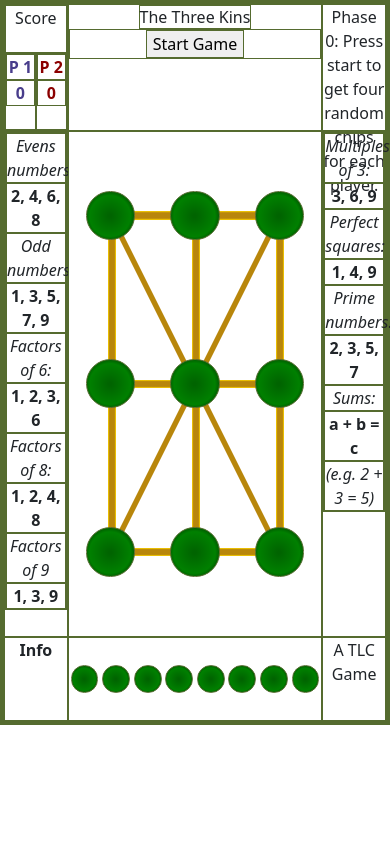
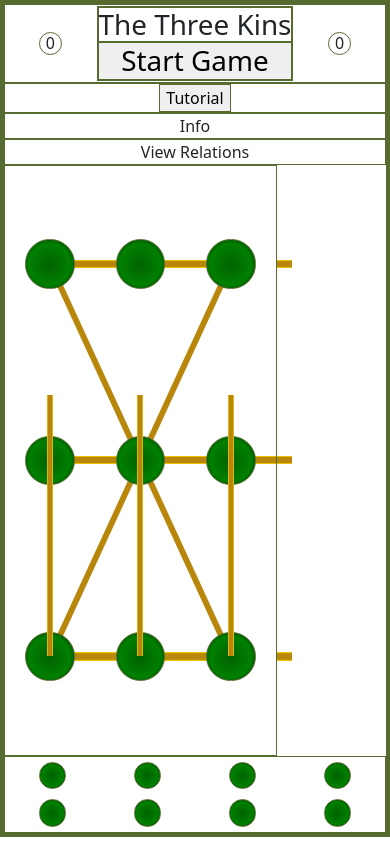
Before and after one commit to TLCgames/TLCgames.github.io, a plain HTML site: page index.html in a window 390 px wide. Drawn offline with nearby package versions, Linux system fonts and the light colour scheme.

Commit message:
Begin working on UI for 4:3 ratio, using media queries for wider ratios and portrait views.

```diff
--- a/css/styles.css
+++ b/css/styles.css
@@ -25,36 +25,56 @@
 
 gameArea {
     user-select: none;
-    display: grid;
-    grid-template-columns: minmax(50px, 1fr) minmax(200px, 4fr) minmax(50px, 1fr);
-    grid-template-rows: minmax(50px, 15vh) minmax(300px, 60vh) minmax(50px, max(80px, 10vh));
-    grid-template-areas:
-        "leftHeader header rightHeader"
-        "leftPanel board rightPanel"
-        "leftFooter footer rightFooter";
+    display: flex;
+    flex-direction: column;
     text-align: center;
 }
 
 board {
     display: grid;
     grid-template: 1fr 1fr 1fr / 1fr 1fr 1fr;
+    height: 70vh;
+    width: 70vw;
     background: linear-gradient(to bottom right, rgb(255, 255, 255) 15%, transparent 15%, transparent 85%, rgb(255, 255, 255) 85%),
     linear-gradient(to top right, rgb(255, 255, 255) 15%, transparent 15%, transparent 85%, rgb(255, 255, 255) 85%),
     linear-gradient(to top right, rgba(255,255,255,0) 49.3%, darkgoldenrod 49.5%, darkgoldenrod 50.5%, rgba(255,255,255,0) 50.7%),
     linear-gradient(to bottom right, rgba(255,255,255,0) 49.3%, darkgoldenrod 49.5%, darkgoldenrod 50.5%, rgba(255,255,255,0) 50.7%);
 }
 
+header {
+    display: flex;
+    width: 100%;
+    justify-content: space-evenly;
+}
+
+h1 {
+    display: flex;
+    flex-direction: column;
+    margin: 1px;
+}
+
+score {
+    display: flex;
+    align-self: center;
+    align-items: center;
+    justify-content: center;
+    width: 6vw;
+    height: 6vw;
+    border-radius: 50%;
+}
+
 #tray {
     display: grid;
-    grid-template-columns: 1fr 1fr 1fr 1fr 1fr 1fr 1fr 1fr;
-    grid-template-rows: 1fr;
+    grid-template-columns: 1fr 1fr 1fr 1fr;
+    grid-template-rows: 1fr 1fr;
+    row-gap: 10px;
+    padding: 5px 0;
     align-items: center;
     justify-items: center;
 }
 
-board > div, footer > div {
+board > div, #tray > div {
     position: relative;
-    padding-top: 3%;
     color: var(--unselect);
     border-radius: 50%;
     background: var(--bgEmpty);
@@ -64,6 +84,10 @@ board > div, footer > div {
     width: var(--trayCircleWidth);
     height: var(--trayCircleWidth);
     font-size: calc(var(--trayCircleWidth)/2);
+    display: flex;
+    align-self: center;
+    align-items: center;
+    justify-content: center;
 }
 
 #slot1, #slot2, #slot3, #slot4, #slot5, #slot6, #slot7, #slot8, #slot0 {
@@ -80,7 +104,7 @@ board > div, footer > div {
     position: absolute;
     left: var(--boardCircleWidth);
     top: calc(50% - 0.5vh);
-    width: calc(var(--boardCircleWidth) * 11);
+    width: 64vw;
     height: 1vh;
     background-color: darkgoldenrod;
     background: linear-gradient(gold 0%, darkgoldenrod 20%, darkgoldenrod 80%, gold 100%);
@@ -91,13 +115,14 @@ board > div, footer > div {
 #slot6::before, #slot7::before, #slot8::before {
     content: "";
     position: absolute;
-    left: calc((var(--boardCircleHeight) + var(--boardCircleWidth)) / 2 - 0.5vh);
-    top: -36vh;
-    width: 1vh;
-    height: calc(var(--boardCircleHeight) * 10);
+    /* left: calc((var(--boardCircleHeight) + var(--boardCircleWidth)) / 2 - 0.5vh); */
+    left: calc(1.65vh + 1.65vw);
+    top: -61vw;
+    width: calc(0.5vh + 0.5vw);
+    height: 67vw;
     background-color: darkgoldenrod;
     background: linear-gradient(to right,gold 0%, darkgoldenrod 20%, darkgoldenrod 80%, gold 100%);
-    z-index: -1;
+    z-index: 1;
 }
 
 li:nth-child(2n) {
@@ -185,3 +210,14 @@ player1 {
 player2 {
     color: darkred;
 }
+
+
+/* Layout for landscape views and wider screens */
+@media (min-aspect-ratio: 5/3) {
+
+}
+
+/* Layout for portrait views and taller screens */
+@media (max-aspect-ratio: 3/5) {
+
+}
--- a/index.html
+++ b/index.html
@@ -13,8 +13,47 @@
     <main>
         <gameArea>
 
+            <header>
+                <score id="1">0</score>
 
-                <leftHeader id="score">
+                <h1>
+                <span>The Three Kins</span>
+                <button id="gameControl">Start Game</button>
+                </h1>
+
+                <score id="2">0</score>
+            </header>
+
+            <div id="phase"><button id="tutorial">Tutorial</button></div>
+
+            <div id="info">Info</div>
+
+            <div id="relations">View Relations</div>
+
+            <board id="board">
+                <div id="slot0"></div>
+                <div id="slot1"></div>
+                <div id="slot2"></div>
+                <div id="slot3"></div>
+                <div id="slot4"></div>
+                <div id="slot5"></div>
+                <div id="slot6"></div>
+                <div id="slot7"></div>
+                <div id="slot8"></div>
+            </board>
+
+            <div id="tray">
+                <div id="tray0"></div>
+                <div id="tray1"></div>
+                <div id="tray2"></div>
+                <div id="tray3"></div>
+                <div id="tray4"></div>
+                <div id="tray5"></div>
+                <div id="tray6"></div>
+                <div id="tray7"></div>
+            </div>
+
+                <!-- <leftHeader id="score">
                     <header>Score</header>
                     <player1>
                         <player>P 1</player>
@@ -90,7 +129,7 @@
 
             <rightFooter id="score">
                 A TLC Game
-            </rightFooter>
+            </rightFooter> -->
 
         </gameArea>
     </main>
```
